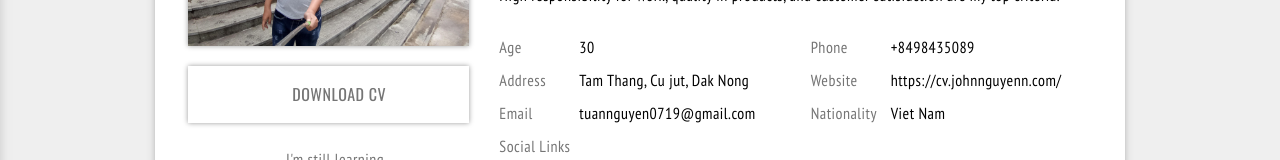
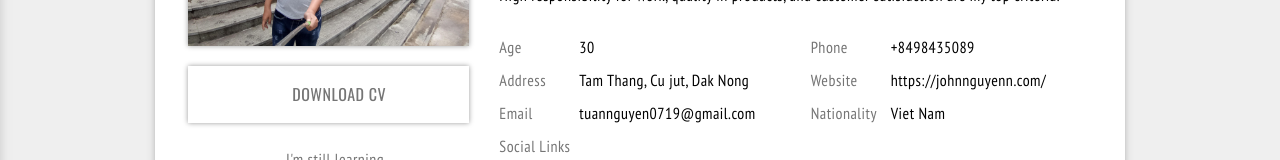
Before and after one commit to ngoctuanit07/mycv, a React (Create React App) app: page / in a window 1280 px wide. Shown: the part 278-438 px from the top of the page. Built offline with nearby package versions, Linux system fonts and the light colour scheme; a web font is replaced by a local one.

Commit message:
cap nhat data

```diff
--- a/src/components/organisms/About/views/index.tsx
+++ b/src/components/organisms/About/views/index.tsx
@@ -52,7 +52,7 @@ const About: React.FC = () => {
                     </li>
                     <li className="li-info">
                       <span className="title-info">Website</span>
-                      <span className="info">https://cv.johnnguyenn.com/</span>
+                      <span className="info"><a href="https://johnnguyenn.com/" rel="nofollow">https://johnnguyenn.com/</a></span>
                     </li>
                     <li className="li-info">
                       <span className="title-info">Nationality</span>
```
